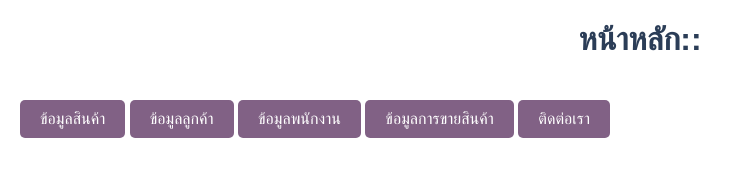
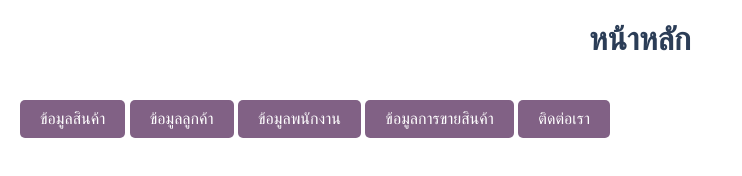
Before and after one commit to xianglg/workshop, a plain HTML site: page index.html in a window 1280 px wide. Shown: the whole page, without its empty margins (0-742 px from the left). Drawn offline with Linux system fonts and the light colour scheme.

Commit message:
Update index.html

```diff
--- a/index.html
+++ b/index.html
@@ -6,7 +6,7 @@
     <link rel="stylesheet" type="text/css" href="index.css"/>
 </head>
 <body>
-    <h1>หน้าหลัก::</h1>
+    <h1>หน้าหลัก</h1>
     <nav>
         <a href="product.xml" target="_blank" class="button">ข้อมูลสินค้า</a>
         <a href="custumer.xml" target="_blank" class="button">ข้อมูลลูกค้า</a>
```
